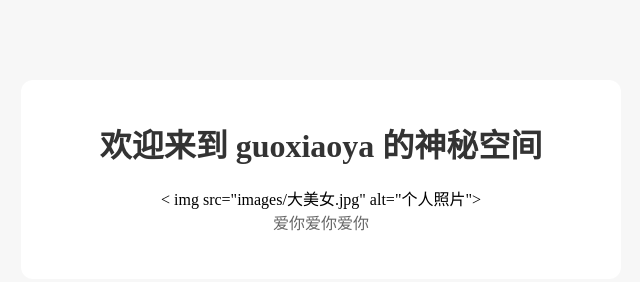
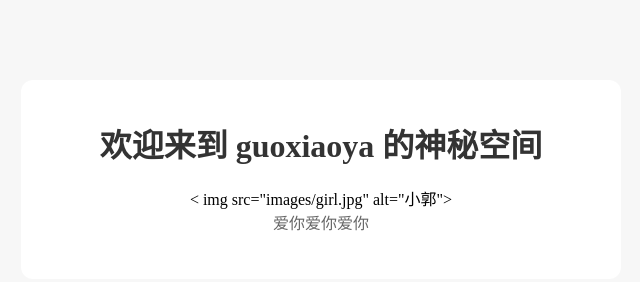
Before and after one commit to Re-806/guoxiaoya.github.io, a plain HTML site: page index.html in a window 1280 px wide. Shown: the whole page, without its empty margins (319-959 px from the left). Drawn offline with Linux system fonts and the light colour scheme.

Commit message:
Replace image source and alt text in index.html

```diff
--- a/index.html
+++ b/index.html
@@ -14,7 +14,7 @@
 <body>
     <div class="box">
         <h1>欢迎来到 guoxiaoya 的神秘空间</h1>
-       < img src="images/大美女.jpg" alt="个人照片">
+       < img src="images/girl.jpg" alt="小郭">
         <p>爱你爱你爱你</p >
     </div>
 </body>
```
